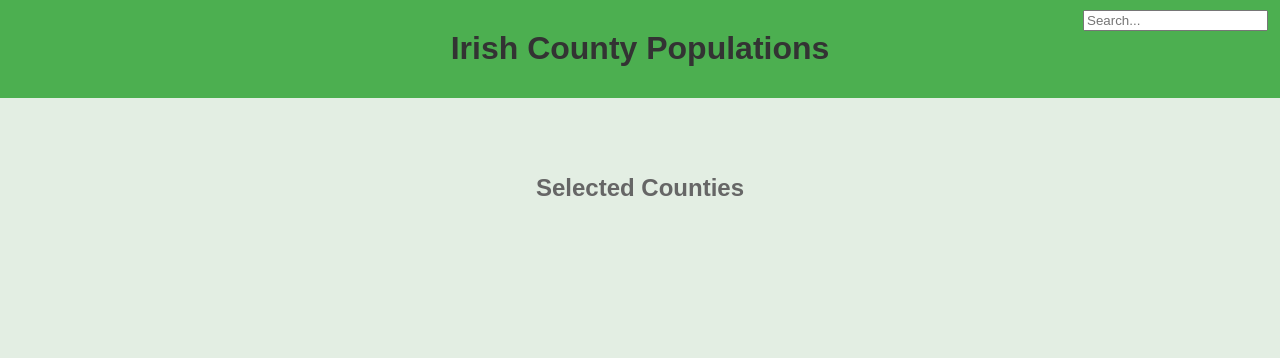
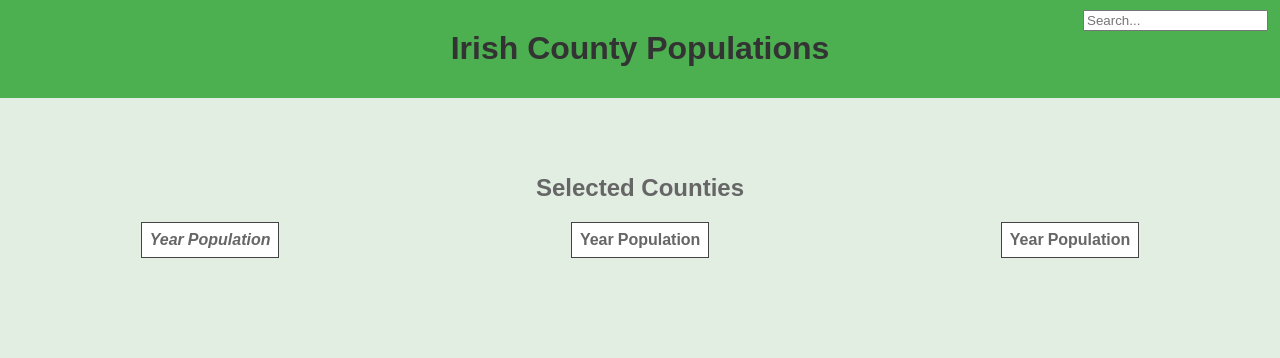
Before and after one commit to TJOD12/data-web-app, a Django app: page /process/ in a window 1280 px wide. Shown: the top 358 px of the page. Run offline with Django 4.2, Linux system fonts and the light colour scheme; lists and menus that the app fills with data are empty.

Commit message:
Display the population for each year in tables

```diff
--- a/bogearrai/static/bogearrai/style.css
+++ b/bogearrai/static/bogearrai/style.css
@@ -105,8 +105,13 @@ img {
 .counties-list-container {
     display: grid;
     grid-template-columns: auto auto auto;
+    gap: 10px;
 }
 
+.table-container {
+    display: flex;
+    justify-content: center;
+}
 
 .graph-card {
   display: flex;
@@ -188,6 +193,16 @@ img {
     z-index: 1001;
 }
 
+table {
+    border: solid 1px #444;
+    padding: 5px;
+    background-color: #fff;
+}
+
+table tr td {
+    padding: 5px;
+}
+
 @keyframes fadeIn {
   from {
     opacity: 0;
--- a/bogearrai/templates/bogearrai/displayGraph.html
+++ b/bogearrai/templates/bogearrai/displayGraph.html
@@ -31,9 +31,69 @@
         <section>
             <h2>Selected Counties</h2>
             <section class="counties-list-container">
-                <div>{{ c1 }}</div>
-                <div>{{ c2 }}</div>
-                <div>{{ c3 }}</div>
+                <div>
+                    {% for county in c1.keys %}
+                        <h3>{{ county }}</h3>
+                    {% endfor %}
+                    <div class=table-container>
+                        <table>
+                            <tr>
+                                <th><i>Year</i></th>
+                                <th><i>Population</i></th>
+                            </tr>
+                            {% for val in c1.values %}
+                                {% for pair in val %}
+                                    <tr>
+                                        <td>{{ pair.0 }}</td>
+                                        <td>{{ pair.1 }}</td>
+                                    </tr>
+                                {% endfor %}
+                            {% endfor %}
+                        </table>
+                    </div>
+                </div>
+                <div>
+                    {% for county in c2.keys %}
+                        <h3>{{ county }}</h3>
+                    {% endfor %}
+                    <div class=table-container>
+                        <table>
+                            <tr>
+                                <th>Year</th>
+                                <th>Population</th>
+                            </tr>
+                            {% for val in c2.values %}
+                                {% for pair in val %}
+                                    <tr>
+                                        <td>{{ pair.0 }}</td>
+                                        <td>{{ pair.1 }}</td>
+                                    </tr>
+                                {% endfor %}
+                            {% endfor %}
+                        </table>
+                    </div>
+                </div>
+                <div>
+                    {% for county in c3.keys %}
+                        <h3>{{ county }}</h3>
+                    {% endfor %}
+                    <div class=table-container>
+                        <table>
+                            <tr>
+                                <th>Year</th>
+                                <th>Population</th>
+                            </tr>
+                            {% for val in c3.values %}
+                                {% for pair in val %}
+                                    <tr>
+                                        <td>{{ pair.0 }}</td>
+                                        <td>{{ pair.1 }}</td>
+                                    </tr>
+                                {% endfor %}
+                            {% endfor %}
+                        </table>
+                    </div>
+                </div>
             </section>
         </section>
     </main>
--- a/bogearrai/views.py
+++ b/bogearrai/views.py
@@ -17,13 +17,22 @@ def process_data(request):
             "c3": county3,
         }
 
-        graph = gl.generateGraph(requested_counties)
+        graph, pop_list = gl.generateGraph(requested_counties)
 
         context = {"graph": graph,
-                    "c1": county1,
-                    "c2": county2,
-                    "c3": county3
+                    "c1": {county1: pop_list["c1"]},
+                    "c2": {county2: pop_list["c2"]},
+                    "c3": {county3: pop_list["c3"]},
+                    "popdata": pop_list
                     }
 
         return render(request, 'bogearrai/displayGraph.html', context)
     return render(request, 'bogearrai/displayGraph.html')
+
+# {% for row in popdata.values %}
+#                         {% for item in row %}
+#                             {% for val in item %}
+#                                 {{ val }}
+#                             {% endfor %}
+#                         {% endfor %}
+#                     {% endfor %}
```
Also changed, not shown: bogearrai/graphscripts/genline.py (+9 -3 lines).
